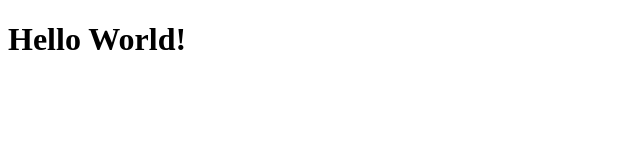
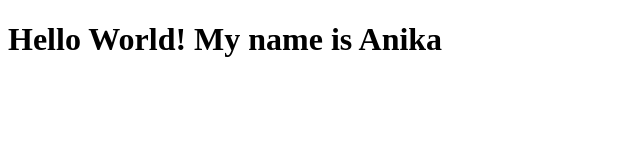
Before and after one commit to Anikachy/anikachy.github.io, a plain HTML site: page index.html in a window 1280 px wide. Shown: the whole page, without its empty margins (0-640 px from the left). Drawn offline with Linux system fonts and the light colour scheme.

Commit message:
added my name

```diff
--- a/index.html
+++ b/index.html
@@ -2,6 +2,6 @@
 <html>
 
 <body>
-  <h1>Hello World!</h1>
+  <h1>Hello World! My name is Anika</h1>
 </body>
 </html>
```
